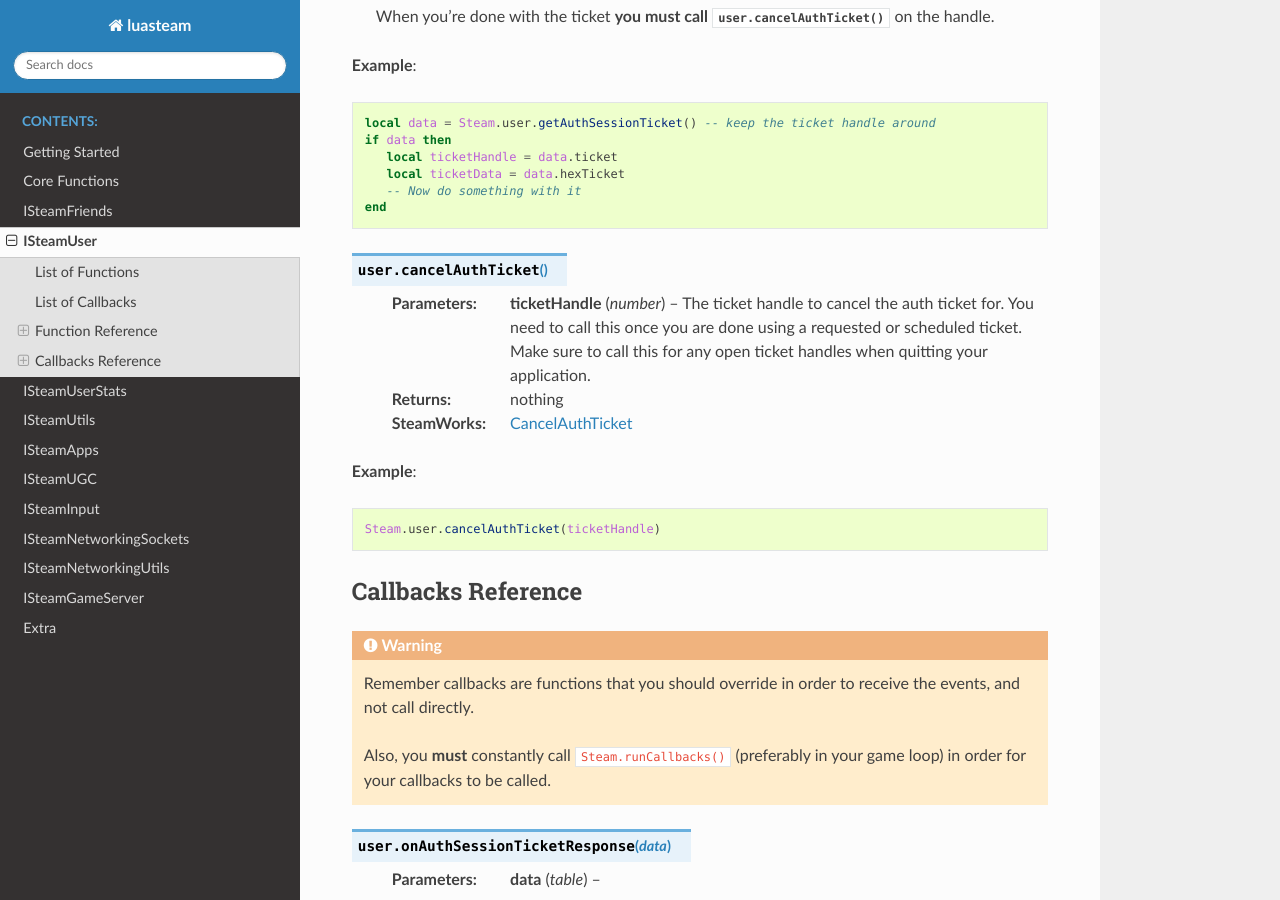
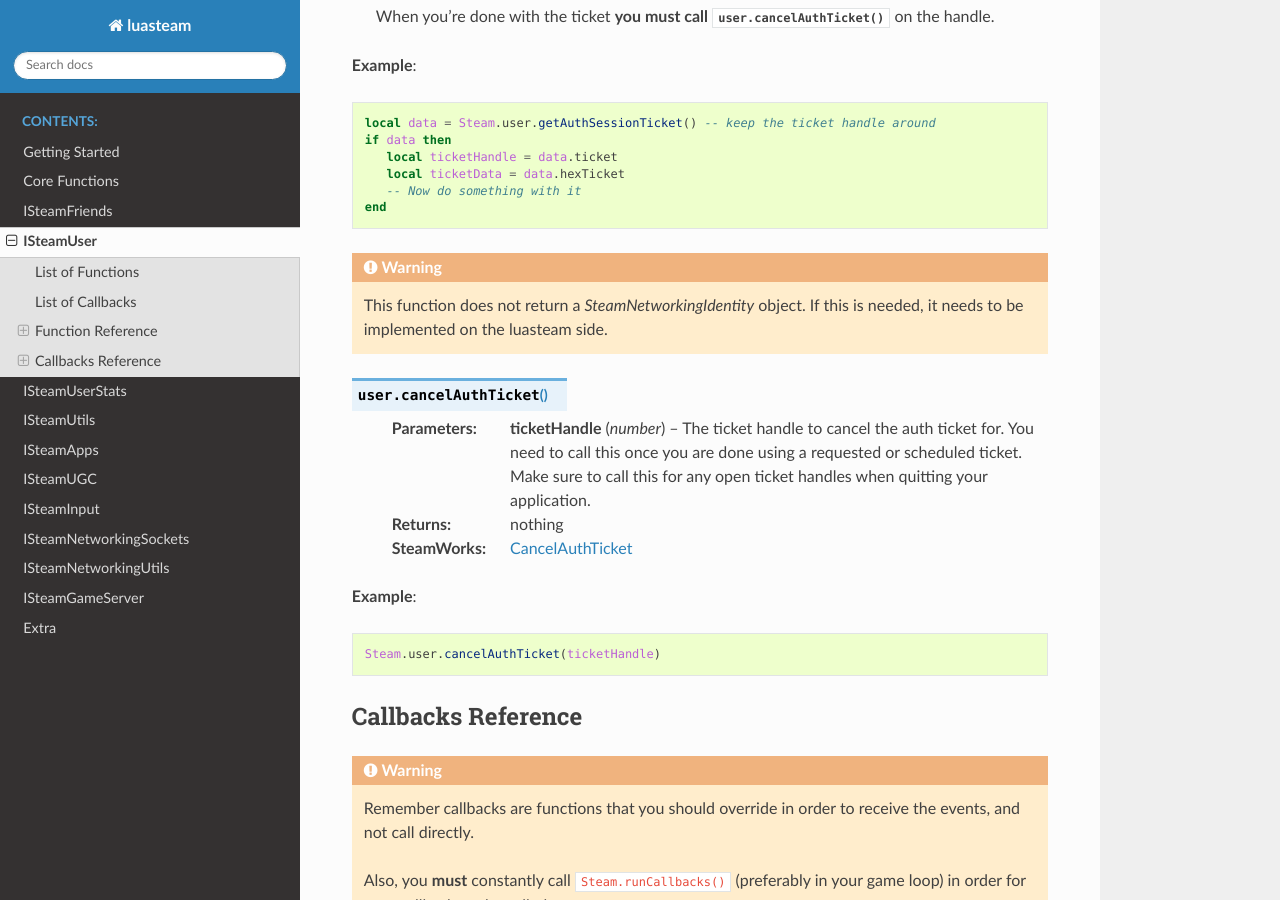
Before and after one commit to uspgamedev/luasteam, a Sphinx documentation site: the page built from docs/user.rst, in a window 1280 px wide and 900 px high, scrolled down 1647 px. Built offline with Sphinx 7.4.7 and the Read the Docs theme 2.0.0, drawn with Linux system fonts in a browser that asks for light colours.

Commit message:
Use SDK 158a

```diff
--- a/docs/getting_started.rst
+++ b/docs/getting_started.rst
@@ -12,7 +12,7 @@
 
 .. warning::
 
-    You also need to copy the correct SteamWorks library to the same directory. This library is not on the luasteam repository, and must be downloaded through the `SteamWorks website <https://partner.steamgames.com/downloads/list>`_. This version of luasteam is guaranteed to work with SteamWorks SDK v1.55, but probably works with future versions.
+    You also need to copy the correct SteamWorks library to the same directory. This library is not on the luasteam repository, and must be downloaded through the `SteamWorks website <https://partner.steamgames.com/downloads/list>`_. This version of luasteam is guaranteed to work with SteamWorks SDK v1.58a, but probably works with future versions.
 
     After you download the SDK, you should copy the corresponding library for your platform. Here is a cheat-sheet:
 
--- a/docs/user.rst
+++ b/docs/user.rst
@@ -72,6 +72,10 @@
        -- Now do something with it
     end
 
+.. warning::
+
+    This function does not return a `SteamNetworkingIdentity` object. If this is needed, it needs to be implemented on the luasteam side.
+
 .. function:: user.cancelAuthTicket ()
 
     :param number ticketHandle: The ticket handle to cancel the auth ticket for. You need to call this once you are done using a requested or scheduled ticket. Make sure to call this for any open ticket handles when quitting your application.
```
Also changed, not shown: CONTRIBUTING.md (+1 -1 lines), .travis.yml, 2 other files.
